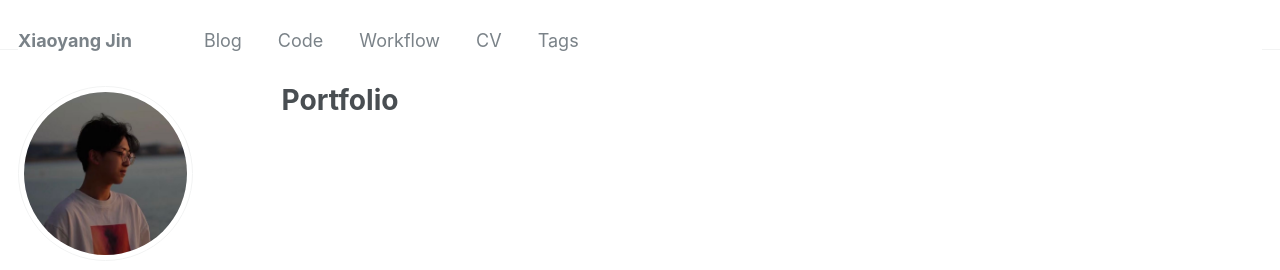
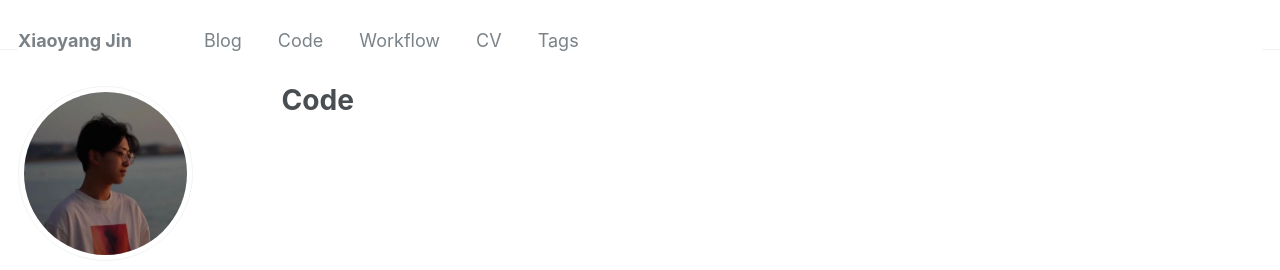
Before and after one commit to Nanqiang01/Nanqiang01.github.io, a Jekyll site: the page built from _pages/portfolio.html, in a window 1280 px wide. Shown: the top 270 px of the page. Built offline with Jekyll 4.4.1, drawn with Linux system fonts in a browser that asks for light colours.

Commit message:
Update portfolio.html

```diff
--- a/_pages/portfolio.html
+++ b/_pages/portfolio.html
@@ -1,13 +1,13 @@
 ---
 layout: archive
-title: "Portfolio"
-permalink: /portfolio/
+title: "Code"
+permalink: /code/
 author_profile: true
 ---
 
 {% include base_path %}
 
 
-{% for post in site.portfolio %}
+{% for code in site.code %}
   {% include archive-single.html %}
 {% endfor %}
```
